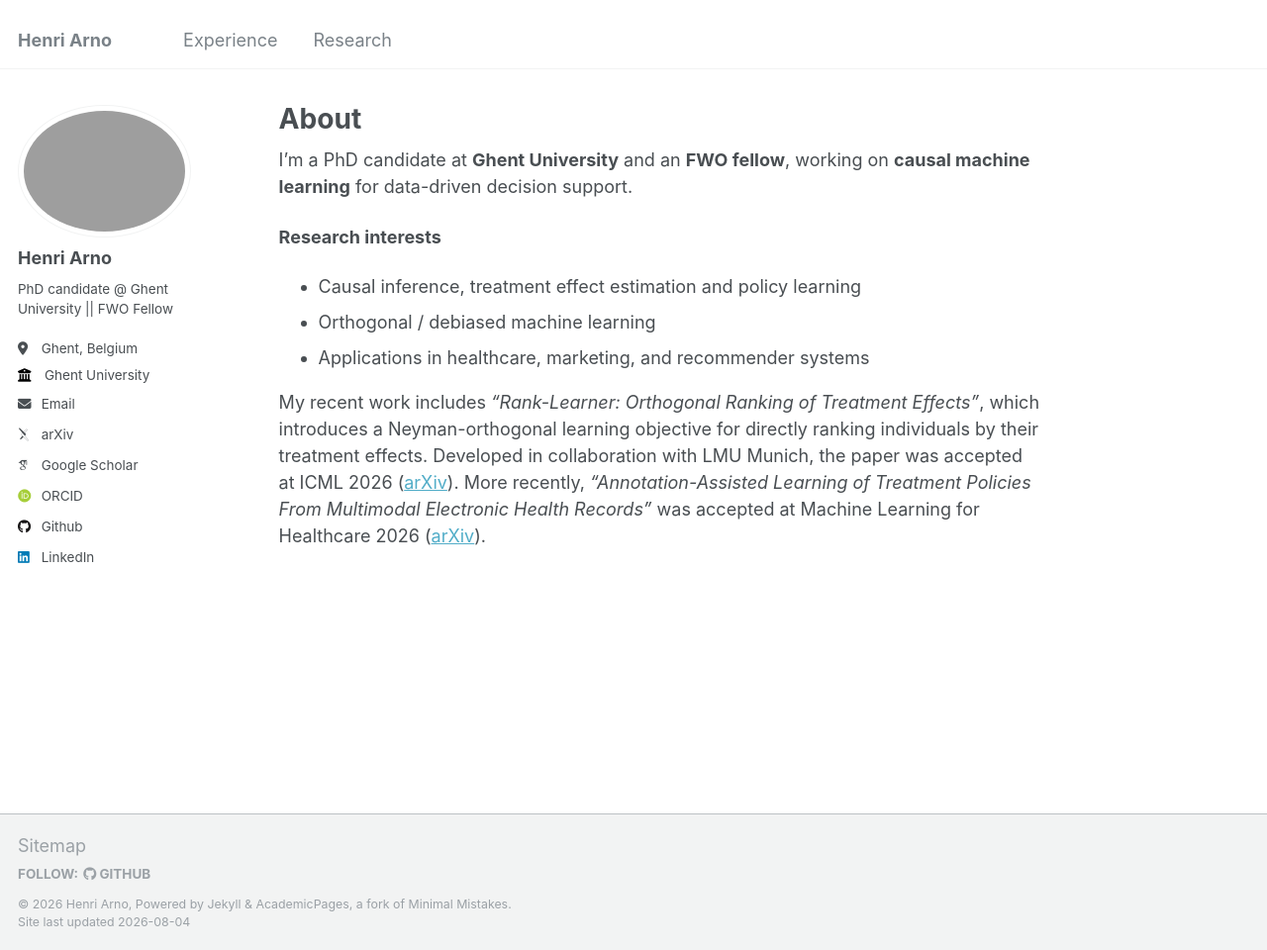
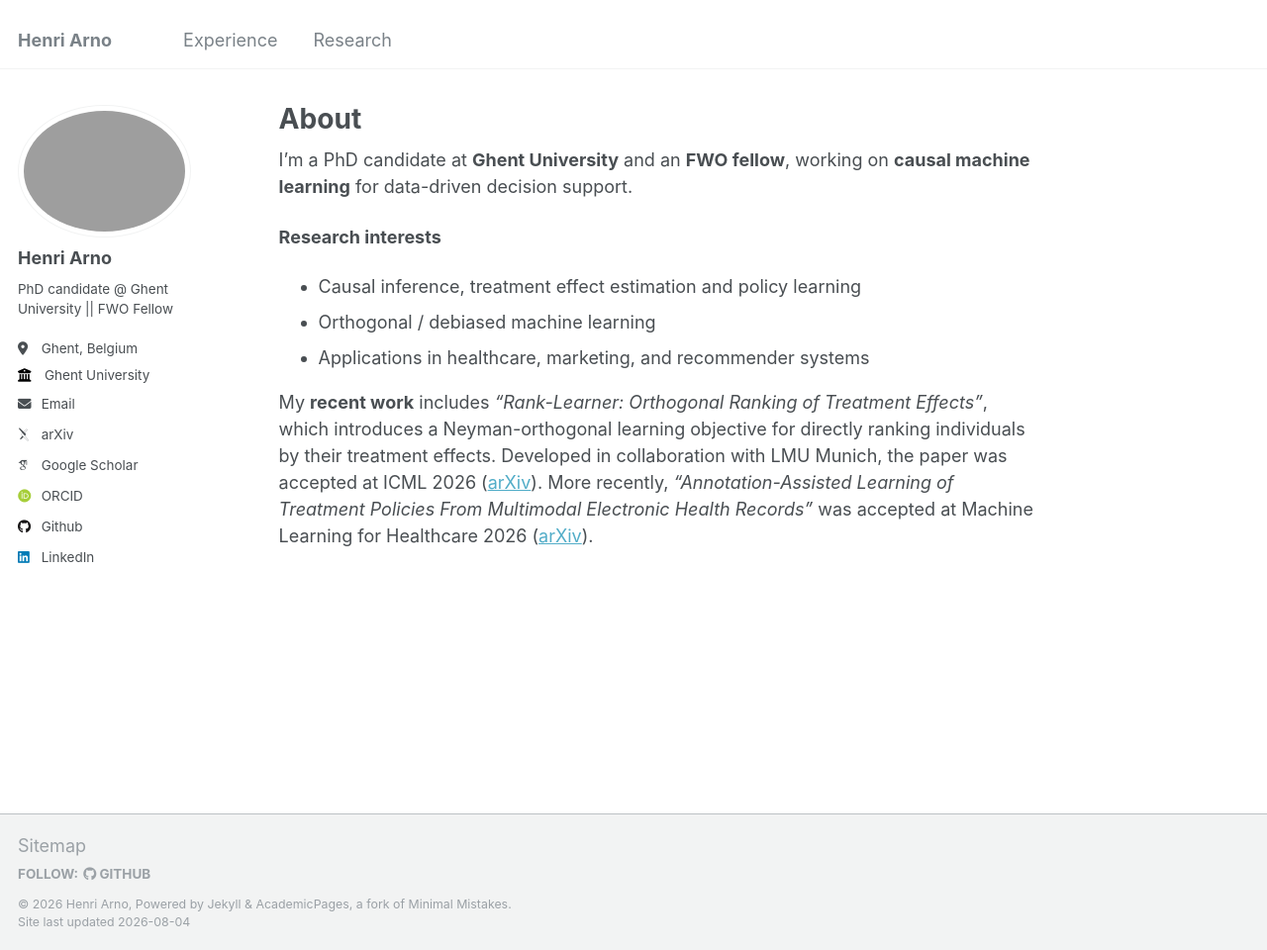
Before and after one commit to HenriArno/HenriArno.github.io, a Jekyll site: the page built from _pages/about.md, in a window 1280 px wide and 960 px high. Shown: the whole window at 99% size. Built offline with Jekyll 4.4.1, drawn with Linux system fonts in a browser that asks for light colours; some web fonts are replaced.

```diff
--- a/_pages/about.md
+++ b/_pages/about.md
@@ -14,4 +14,4 @@ I’m a PhD candidate at **Ghent University** and an **FWO fellow**, working on
 - Orthogonal / debiased machine learning
 - Applications in healthcare, marketing, and recommender systems
 
-My recent work includes *"Rank-Learner: Orthogonal Ranking of Treatment Effects"*, which introduces a Neyman-orthogonal learning objective for directly ranking individuals by their treatment effects. Developed in collaboration with LMU Munich, the paper was accepted at ICML 2026 ([arXiv](https://arxiv.org/abs/2602.03517)). More recently, *"Annotation-Assisted Learning of Treatment Policies From Multimodal Electronic Health Records"* was accepted at Machine Learning for Healthcare 2026 ([arXiv](https://arxiv.org/abs/2507.20993)).
+My **recent work** includes *"Rank-Learner: Orthogonal Ranking of Treatment Effects"*, which introduces a Neyman-orthogonal learning objective for directly ranking individuals by their treatment effects. Developed in collaboration with LMU Munich, the paper was accepted at ICML 2026 ([arXiv](https://arxiv.org/abs/2602.03517)). More recently, *"Annotation-Assisted Learning of Treatment Policies From Multimodal Electronic Health Records"* was accepted at Machine Learning for Healthcare 2026 ([arXiv](https://arxiv.org/abs/2507.20993)).
```
